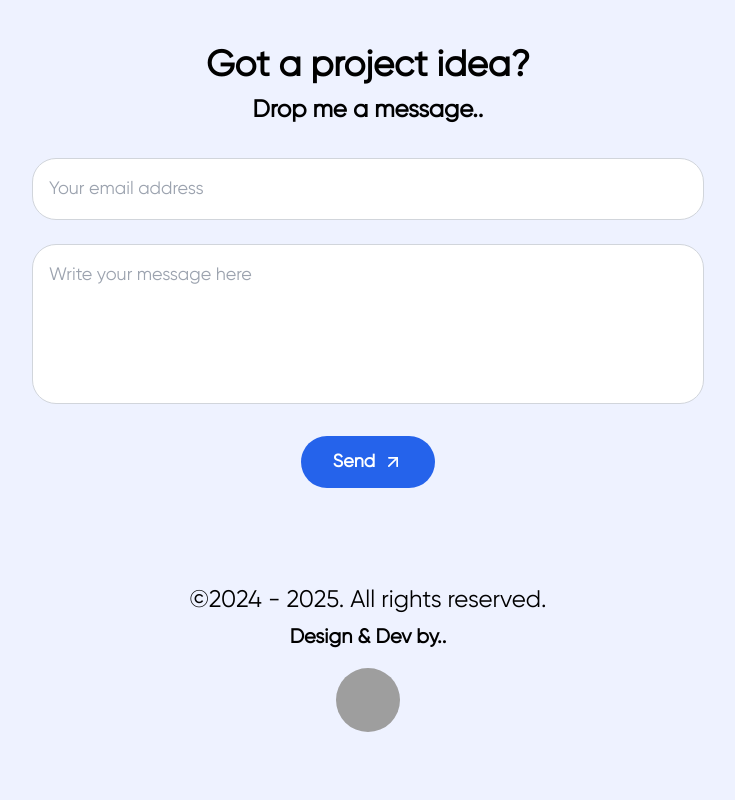
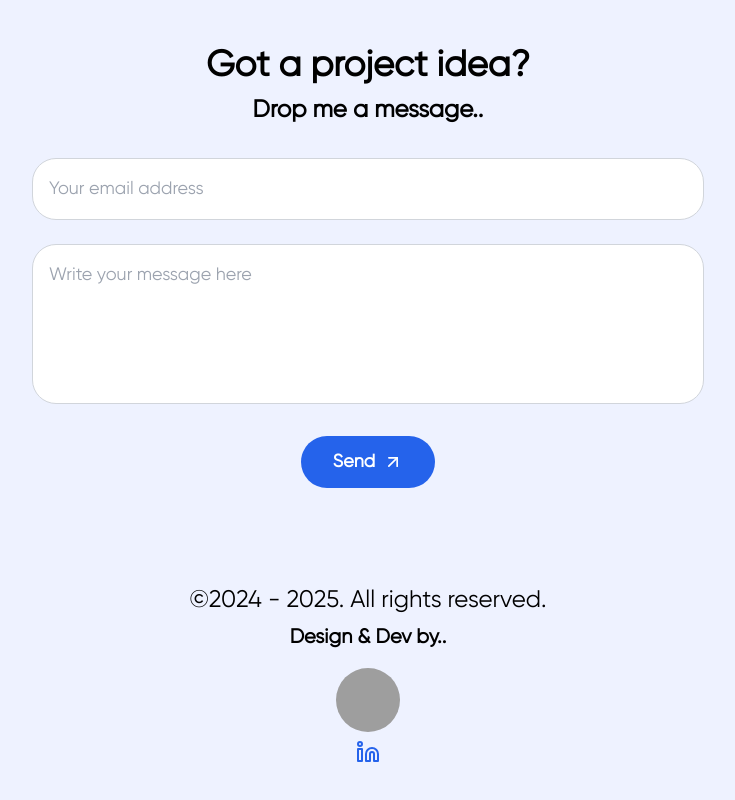
Before and after one commit to dhruv465/Portfolio, a React (Vite) app in the folder Front-End/: page / in a window 1280 px wide. Shown: the part 2846-3646 px from the top of the page, without its empty margins (272-1007 px from the left). Built offline with nearby package versions, Linux system fonts and the light colour scheme; grey boxes are pictures that could not be loaded.

Commit message:
Refactor Footer component to add LinkedIn icon and link

```diff
--- a/Front-End/src/MyComponents/Footer/Footer.jsx
+++ b/Front-End/src/MyComponents/Footer/Footer.jsx
@@ -1,5 +1,6 @@
 import React from 'react'
 import { motion } from 'framer-motion'
+import { Linkedin } from 'lucide-react'
 import myImage from '../../assets/Dhruv.png'
 
 export default function Footer() {
@@ -31,13 +32,24 @@ export default function Footer() {
           initial={{ scale: 0 }}
           animate={{ scale: 1 }}
           transition={{ delay: 0.6, type: "spring", stiffness: 260, damping: 20 }}
-          className="w-16 h-16 mx-auto rounded-full overflow-hidden"
+          className="w-16 h-16 mx-auto rounded-full overflow-hidden mb-2"
         >
           <img
             src={myImage} alt="Dhruv"
             className="w-full h-full object-cover"
           />
         </motion.div>
+        <motion.a
+          href="https://www.linkedin.com/in/dhruv-sathe-100b9428b"
+          target="_blank"
+          rel="noopener noreferrer"
+          initial={{ opacity: 0, y: 10 }}
+          animate={{ opacity: 1, y: 0 }}
+          transition={{ delay: 0.8, duration: 0.5 }}
+          className="inline-block"
+        >
+          <Linkedin className="w-6 h-6 text-blue-600 hover:text-blue-800 transition-colors" />
+        </motion.a>
       </motion.div>
     </footer>
   )
```
